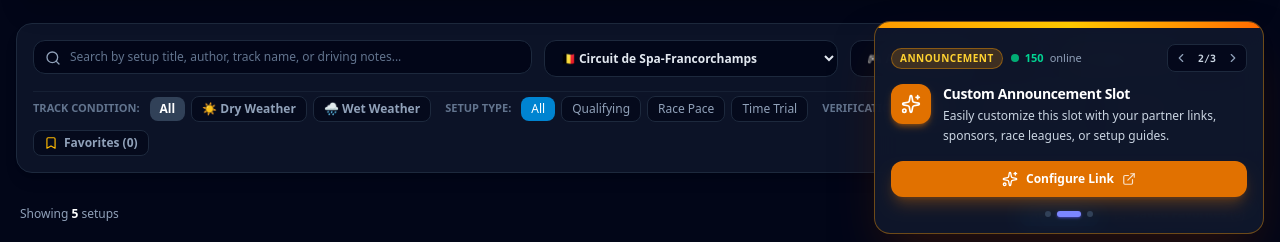
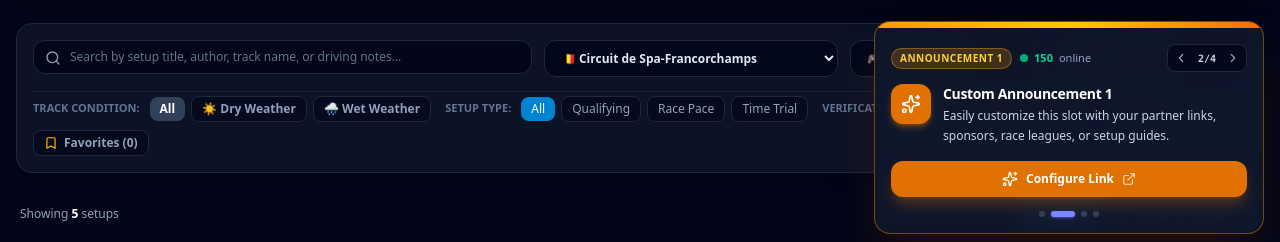
Before and after one commit to DvrmLcn14/DDLSetupMarketv2, a React (Vite) app: page / in a window 1280 px wide. Shown: the part 550-792 px from the top of the page. Built offline with nearby package versions, Linux system fonts and the light colour scheme.

Commit message:
feat(ui): update and expand announcement banners
Added a second custom announcement slot and updated existing identifiers to improve banner organization and content variety.

```diff
--- a/src/components/FloatingBanner.tsx
+++ b/src/components/FloatingBanner.tsx
@@ -38,9 +38,9 @@ export const adsData: FloatingBannerItem[] = [
     accentColor: 'indigo',
   },
   {
-    id: 'custom-announcement-slot',
-    badgeText: 'ANNOUNCEMENT',
-    title: 'Custom Announcement Slot',
+    id: 'custom-announcement-slot-1',
+    badgeText: 'ANNOUNCEMENT 1',
+    title: 'Custom Announcement 1',
     highlightText: 'Featured',
     description:
       'Easily customize this slot with your partner links, sponsors, race leagues, or setup guides.',
@@ -51,7 +51,20 @@ export const adsData: FloatingBannerItem[] = [
     accentColor: 'amber',
   },
   {
-    id: 'empty-template-slot',
+    id: 'custom-announcement-slot-2',
+    badgeText: 'ANNOUNCEMENT 2',
+    title: 'Custom Announcement 2',
+    highlightText: 'Hot Event',
+    description:
+      'Register for upcoming hotlap competitions, telemetry breakdown sessions, and driver coaching.',
+    buttonText: 'View Events',
+    buttonUrl: 'https://discord.gg/aFzAhfBy3',
+    onlineCount: 310,
+    iconType: 'trophy',
+    accentColor: 'emerald',
+  },
+  {
+    id: 'custom-template-slot-4',
     badgeText: 'SPONSOR / AD',
     title: 'Your Ad / Sponsor Here',
     highlightText: 'Available',
--- a/src/data/bannerConfig.ts
+++ b/src/data/bannerConfig.ts
@@ -14,19 +14,31 @@ export const DEFAULT_FLOATING_BANNER_ITEMS: FloatingBannerItem[] = [
     accentColor: 'indigo',
   },
   {
-    id: 'custom-announcement-slot',
-    title: 'Custom Announcement Slot',
-    highlightText: 'Custom Slot',
+    id: 'custom-announcement-slot-1',
+    title: 'Custom Announcement 1',
+    highlightText: 'Featured',
     description: 'Easily customize this slot with your partner links, sponsors, race leagues, or setup guides.',
     buttonText: 'Configure Link',
     buttonUrl: 'https://discord.gg/aFzAhfBy3',
-    badgeText: 'ANNOUNCEMENT',
+    badgeText: 'ANNOUNCEMENT 1',
     onlineCount: 150,
     iconType: 'sparkles',
     accentColor: 'amber',
   },
   {
-    id: 'empty-template-slot',
+    id: 'custom-announcement-slot-2',
+    title: 'Custom Announcement 2',
+    highlightText: 'Hot Event',
+    description: 'Register for upcoming hotlap competitions, telemetry breakdown sessions, and driver coaching.',
+    buttonText: 'View Events',
+    buttonUrl: 'https://discord.gg/aFzAhfBy3',
+    badgeText: 'ANNOUNCEMENT 2',
+    onlineCount: 310,
+    iconType: 'trophy',
+    accentColor: 'emerald',
+  },
+  {
+    id: 'custom-template-slot-4',
     title: 'Your Ad / Sponsor Here',
     highlightText: 'Available',
     description: 'Space available for community partners, esports teams, or custom setup announcements.',
```
